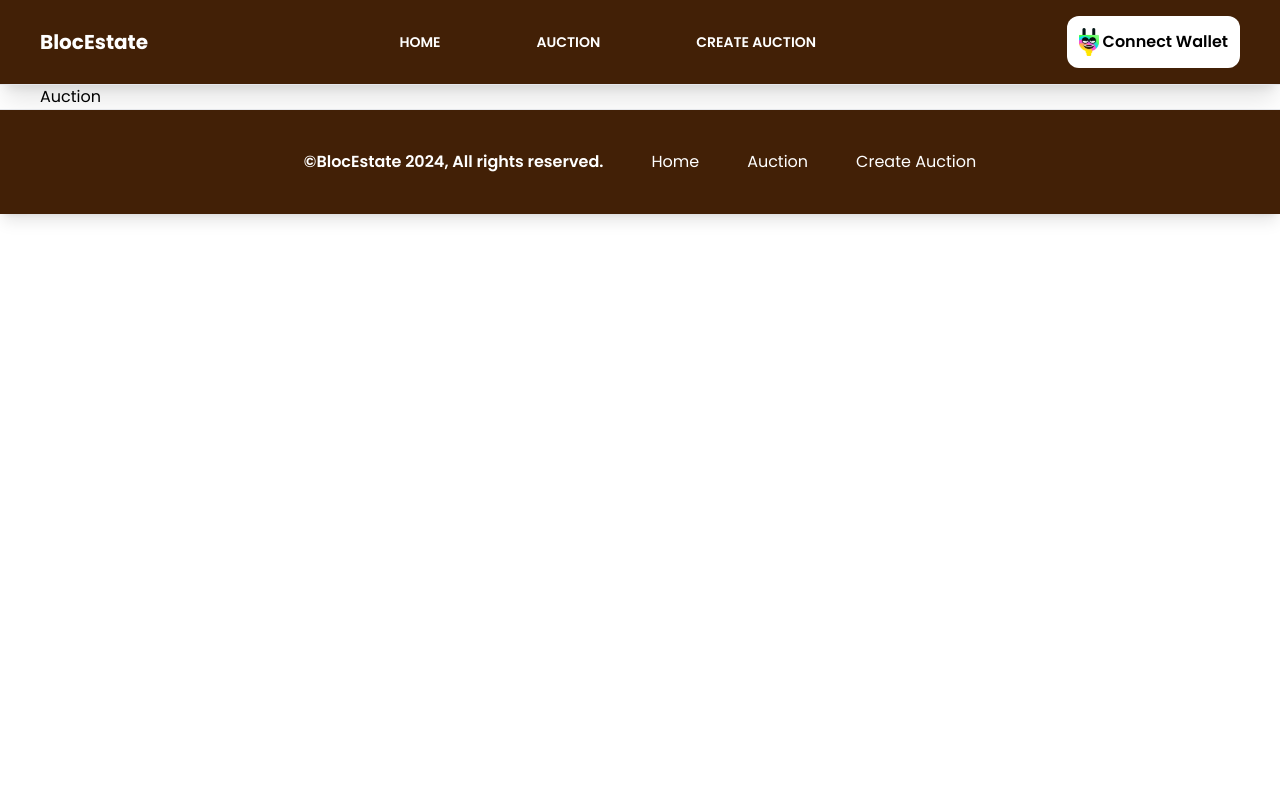
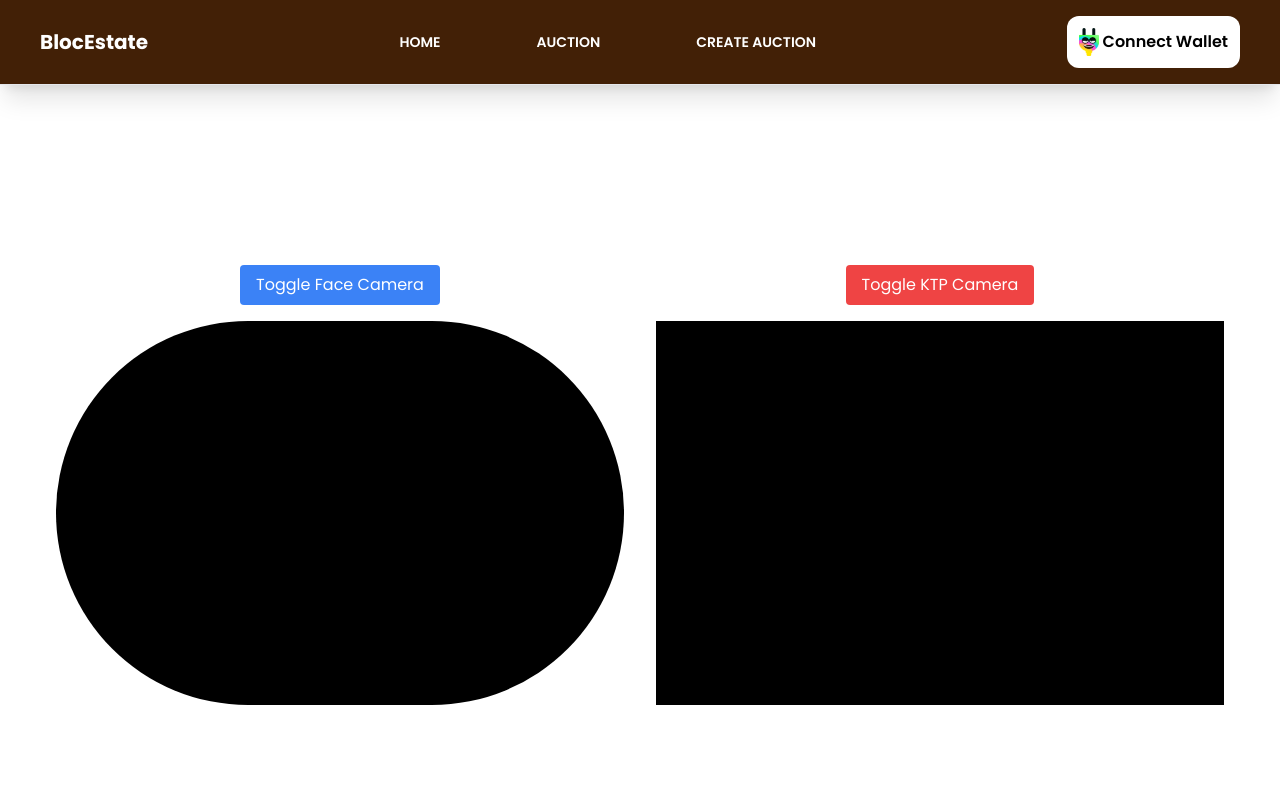
Before and after one commit to LouisFernando1204/blocestate-dapp, a React (Vite) app: page /auction in a window 1280 px wide. Shown: the top 800 px of the page. Built offline with nearby package versions, Linux system fonts and the light colour scheme.

Commit message:
ini mungkin hampir selesai tinggal bug waktu capture aja

```diff
--- a/src/App.jsx
+++ b/src/App.jsx
@@ -14,7 +14,7 @@ function App() {
       <Navbar />
       <Routes>
         <Route path="/" element={<Home />} />
-        <Route path="/auction" element={<Auction />} />
+        <Route path="/auction" element={<Verification />} />
         <Route path="/auction/:id" element={<AuctionDetail />} />
         <Route path="/create_auction" element={<CreateAuction />} />
         <Route path="/verification" element={<Verification />} />
--- a/src/views/Verification.jsx
+++ b/src/views/Verification.jsx
@@ -1,7 +1,174 @@
+import React, { useEffect, useRef, useState } from "react";
+import { useNavigate } from "react-router-dom";
+
 const Verification = () => {
+  const videoRef = useRef(null);
+  const canvasRef = useRef(null);
+  const [capturedKTP, setCapturedKTP] = useState(null); // State for KTP image
+  const [capturedFace, setCapturedFace] = useState(null); // State for face image
+  const [ktpActive, setKtpActive] = useState(false);
+  const [faceActive, setFaceActive] = useState(false);
+  const navigate = useNavigate();
+
+  useEffect(() => {
+    if (ktpActive || faceActive) {
+      // Access user's webcam
+      navigator.mediaDevices
+        .getUserMedia({ video: true })
+        .then((stream) => {
+          if (videoRef.current) {
+            videoRef.current.srcObject = stream;
+          }
+        })
+        .catch((err) => console.error("Error accessing camera: ", err));
+    } else {
+      // Stop the camera if both are inactive
+      if (videoRef.current && videoRef.current.srcObject) {
+        let tracks = videoRef.current.srcObject.getTracks();
+        tracks.forEach((track) => track.stop());
+        videoRef.current.srcObject = null;
+      }
+    }
+  }, [ktpActive, faceActive]);
+
+  // Capture the image and turn off the camera
+  const captureImage = (type) => {
+    const video = videoRef.current;
+    const canvas = canvasRef.current;
+    const context = canvas.getContext("2d");
+
+    // Set canvas dimensions to match video
+    canvas.width = video.videoWidth;
+    canvas.height = video.videoHeight;
+
+    // Draw video frame onto the canvas
+    context.drawImage(video, 0, 0, canvas.width, canvas.height);
+
+    // Save the image to the state
+    canvas.toBlob((blob) => {
+      const file = new File([blob], `${type}-image.jpg`, {
+        type: "image/jpeg",
+      });
+
+      console.log("Captured File: ", file); // Log the file to see it in the console
+
+      if (type === "ktp") {
+        setCapturedKTP(file); // Save KTP image
+        setKtpActive(false); // Turn off the KTP camera after capturing
+      } else if (type === "face") {
+        setCapturedFace(file); // Save face image
+        setFaceActive(false); // Turn off the face camera after capturing
+      }
+
+      // Pass this `file` to Pinata for uploading
+      console.log(file);
+    }, "image/jpeg"); // Specify that the image should be in JPEG format
+  };
+
+  // Navigate to the next page if both images are captured
+  useEffect(() => {
+    if (capturedKTP && capturedFace) {
+      // setTimeout(() => navigate("/next-page")); // Navigate after a short delay
+    }
+  }, [capturedKTP, capturedFace, navigate]);
+
   return (
-    <div>Verification</div>
-  )
-}
+    <div className="flex flex-col md:flex-row h-screen">
+      {/* Left Side - Face Capture */}
+      <div className="w-full md:w-1/2 flex flex-col items-center justify-center p-4">
+        <button
+          onClick={() => {
+            setFaceActive(true);
+            setKtpActive(false); // Ensure only one camera is active at a time
+          }}
+          className="bg-blue-500 text-white py-2 px-4 rounded mb-4"
+        >
+          Toggle Face Camera
+        </button>
 
-export default Verification
+        <div className="relative w-full h-96">
+          {/* If no face is captured, show the camera or a black screen */}
+          {!capturedFace ? (
+            faceActive ? (
+              <video
+                ref={videoRef}
+                autoPlay
+                className="w-full h-full object-cover rounded-full" // Show the face capture
+              />
+            ) : (
+              <div className="w-full h-full bg-black rounded-full" /> // Black div when no image is captured
+            )
+          ) : (
+            <img
+              src={capturedFace}
+              alt="Captured Face"
+              className="w-full h-full object-cover rounded-full" // Show the captured face image
+            />
+          )}
+          <canvas
+            ref={canvasRef}
+            className="absolute top-0 left-0 w-full h-full"
+          />
+        </div>
+
+        {faceActive && (
+          <button
+            onClick={() => captureImage("face")}
+            className="bg-green-500 text-white py-2 px-4 rounded mt-4"
+          >
+            Capture Face Image
+          </button>
+        )}
+      </div>
+
+      {/* Right Side - KTP Capture */}
+      <div className="w-full md:w-1/2 flex flex-col items-center justify-center p-4">
+        <button
+          onClick={() => {
+            setKtpActive(true);
+            setFaceActive(false); // Ensure only one camera is active at a time
+          }}
+          className="bg-red-500 text-white py-2 px-4 rounded mb-4"
+        >
+          Toggle KTP Camera
+        </button>
+
+        <div className="relative w-full h-96">
+          {/* If no KTP is captured, show the camera or a black screen */}
+          {!capturedKTP ? (
+            ktpActive ? (
+              <video
+                ref={videoRef}
+                autoPlay
+                className="w-full h-full object-cover" // Show the KTP capture
+              />
+            ) : (
+              <div className="w-full h-full bg-black " /> // Black div when no image is captured
+            )
+          ) : (
+            <img
+              src={capturedKTP}
+              alt="Captured KTP"
+              className="w-full h-full object-cover " // Show the captured KTP image
+            />
+          )}
+          <canvas
+            ref={canvasRef}
+            className="absolute top-0 left-0 w-full h-full"
+          />
+        </div>
+
+        {ktpActive && (
+          <button
+            onClick={() => captureImage("ktp")}
+            className="bg-green-500 text-white py-2 px-4 rounded mt-4"
+          >
+            Capture KTP Image
+          </button>
+        )}
+      </div>
+    </div>
+  );
+};
+
+export default Verification;
```
Also changed, not shown: 1 other file (tests, documents, lock files or other folders).
